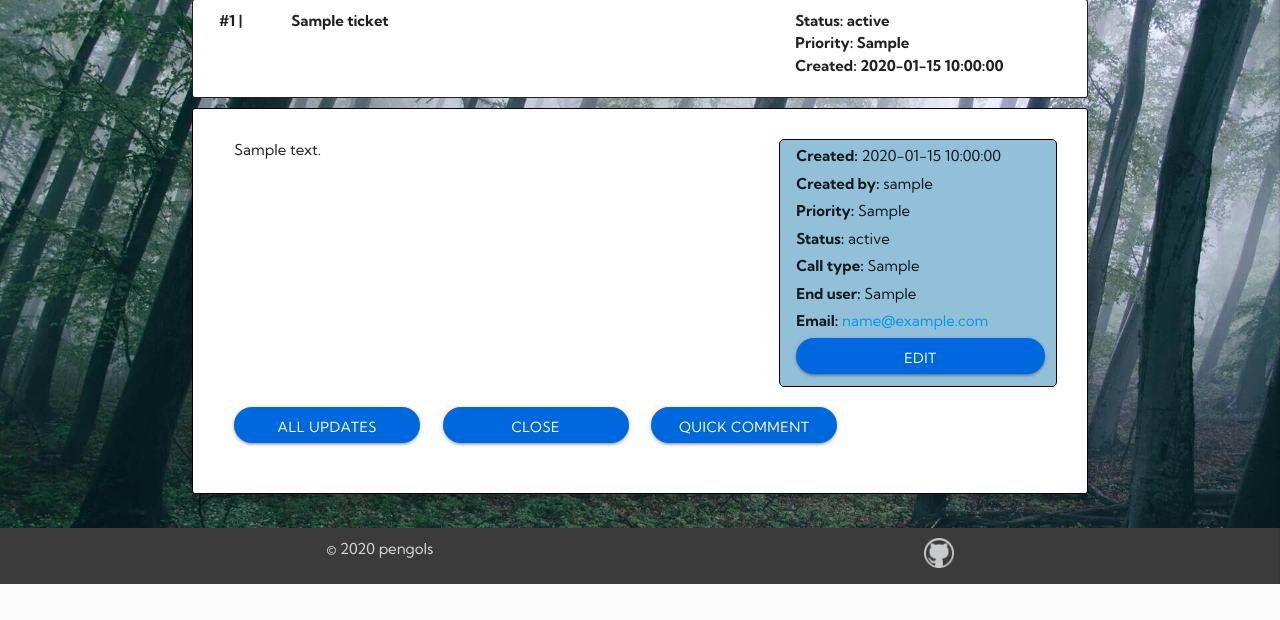
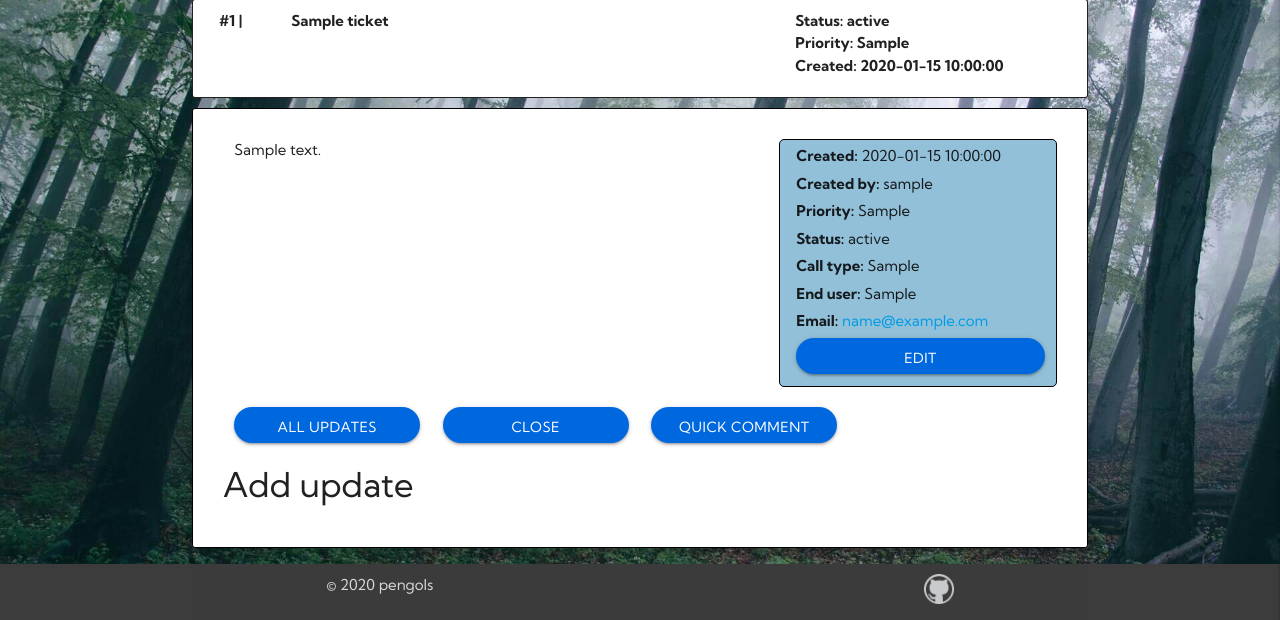
Before and after one commit to Code-Institute-Submissions/Helpdesk-Micro, a Flask app: page /held_tickets in a window 1280 px wide, after a click that opens the changed part. Shown: the part 216-836 px from the top of the page. Before the commit the page ends 800 px from the top, so only its background shows below. Run offline with Flask 2, Linux system fonts and the light colour scheme; the visitor is signed in with stand-in values (Sample User, id 1); a database or web service that is not in the repository returns one stand-in record (values such as "Sample title"); some libraries are stand-ins or nearby versions.

Commit message:
title added to add_quick_update form

```diff
--- a/templates/add_quick_update.html
+++ b/templates/add_quick_update.html
@@ -1,3 +1,4 @@
+<h4>Add update</h4>
 <form hidden class="quick-comment-form" action="{{ url_for('new_update') }}" method="POST">
   <input type="hidden" value="{{ ticket._id }}" name="ticket_id" />
   <input type="hidden" value="{{session.admin_username}}" name="admin_username" />
```
